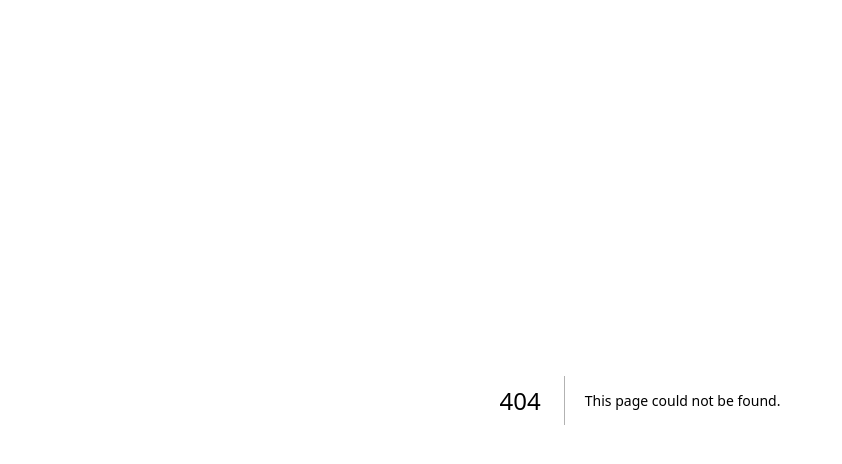
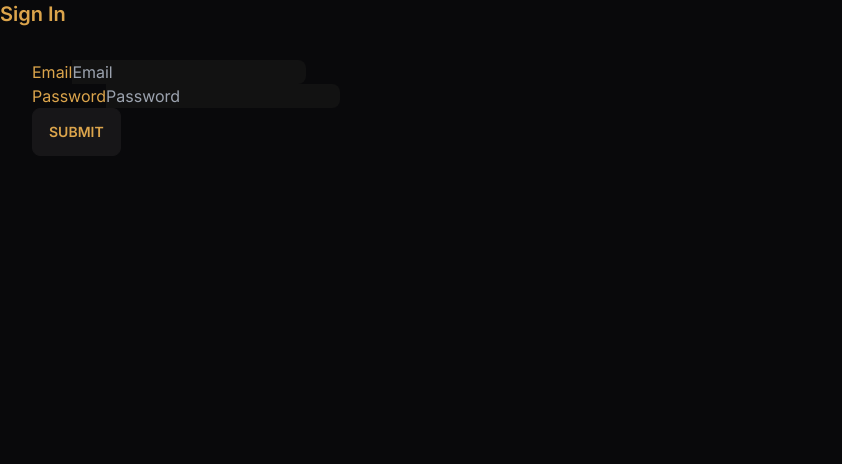
Before and after one commit to lloydlobo/memo, a Next.js app: page /login in a window 1280 px wide. Before the commit this address had no page. Shown: the top 464 px of the page, without its empty margins (0-842 px from the left). Built offline with nearby package versions, Linux system fonts and the light colour scheme.

Commit message:
feat(pages): add login page

```diff
--- a/components/navbar/Navbar.tsx
+++ b/components/navbar/Navbar.tsx
@@ -27,6 +27,7 @@ export default function Navbar() {
           <a className="btn-ghost btn text-xl normal-case">{brand.name}</a>
         </div>
         <div className="flex-none">
+          <Link href={"/login"}>Login</Link>
           <Link href="/">Home</Link> | <Link href="/about">About</Link> |{" "}
           <Link href="/users">Users List</Link> |{" "}
           <a href="/api/users">Users API</a>
--- /dev/null
+++ b/pages/login.tsx
@@ -0,0 +1,26 @@
+import React from "react";
+
+export default function login() {
+  return (
+    <div>
+      <div className="card">
+        <div className="card-title">Sign In</div>
+        <div className="card-body">
+          <form action="submit">
+            <div className="input-group">
+              <label htmlFor="email">Email</label>
+              <input type="text" id="email" placeholder="Email" />
+            </div>
+
+            <div className="input-group">
+              <label htmlFor="password">Password</label>
+              <input type="text" id="password" placeholder="Password" />
+            </div>
+
+            <input type="submit" className="btn" />
+          </form>
+        </div>
+      </div>
+    </div>
+  );
+}
```
Also changed, not shown: package.json (+10 -1 lines), 1 other file (tests, documents, lock files or other folders).
